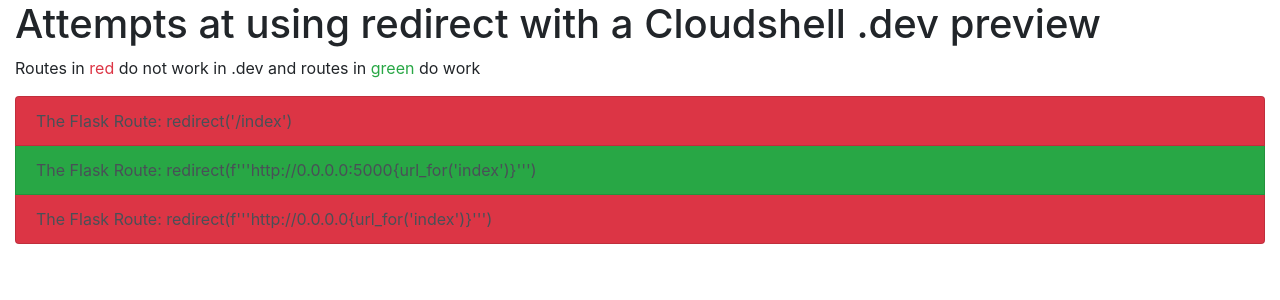
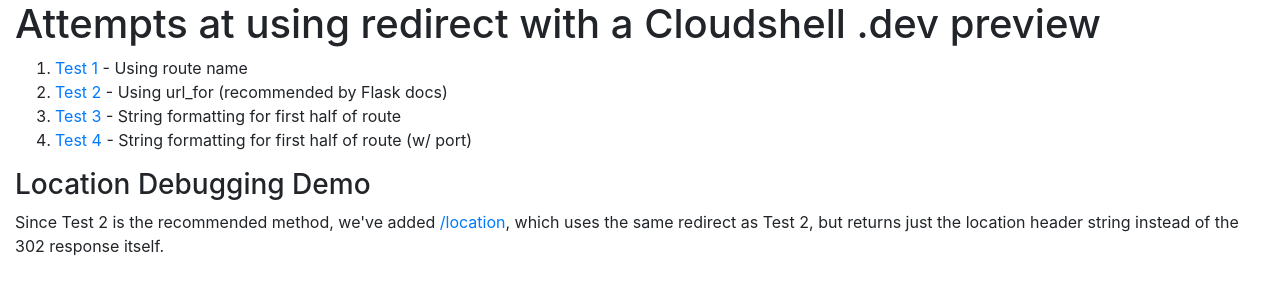
Before and after one commit to jolson615/flask-cloudshell-redirect, a Flask app: page / in a window 1280 px wide. Shown: the top 300 px of the page. Run offline with Flask 2, Linux system fonts and the light colour scheme; some libraries are stand-ins or nearby versions.

Commit message:
streamlines

```diff
--- a/app.py
+++ b/app.py
@@ -1,37 +1,62 @@
 from flask import Flask
 from flask import render_template, redirect, url_for
 
-
-# -- Initialization section --
+# -- Initialization --
 app = Flask(__name__)
 
-# -- Routes section --
+
+# -- Routes --
 @app.route('/')
 @app.route('/index')
 def index():
-    data = {}
-    redirects_list = [
-        {'function':'redirect_one',
-        'description':"redirect('/index')",
-        'color':'bg-danger'},
-        {'function':'redirect_two',
-        'description':"redirect(f'''http://0.0.0.0:5000{url_for('index')}''')",
-        'color':'bg-success'},
-        {'function':'redirect_three',
-        'description':"redirect(f'''http://0.0.0.0{url_for('index')}''')",
-        'color':'bg-danger'},
-    ]
-    data['redirects_list']=redirects_list
-    return render_template('index.html', data=data)
+    return render_template('index.html')
+
 
 @app.route('/redirect/one')
 def redirect_one():
-    return redirect('/index')
+    # Works in deployment (using Heroku)
+    # Works in CS .com
+    # Fails in CS .dev
+    return redirect('/success')
+
 
 @app.route('/redirect/two')
 def redirect_two():
-    return redirect(f"http://0.0.0.0:5000{url_for('index')}")
+    # Works in deployment
+    # Works in CS .com
+    # Fails in CS .dev
+    return redirect(url_for('success'))
+
 
 @app.route('/redirect/three')
 def redirect_three():
-    return redirect(f"http://0.0.0.0{url_for('index')}")
+    # Fails in deployment (obviously)
+    # Fails in CS .com
+    # Fails in CS .dev
+    return redirect(f"http://0.0.0.0{url_for('success')}")
+
+
+@app.route('/redirect/four')
+def redirect_four():
+    # Fails in deployment
+    # Works in CS .com
+    # Works in CS .dev
+    return redirect(f"http://0.0.0.0:5000{url_for('success')}")
+
+
+@app.route('/location')
+def location():
+    # Route to understand how the Location header is populated by Werkzeug
+    # Show 302 body:
+    success_redirect = redirect(url_for("success"))
+    print(success_redirect.response)
+    # Show 302 location header:
+    headers = success_redirect.headers
+    print(headers)
+    return f"Location Header: {headers['Location']}"
+
+
+@app.route('/success')
+def success():
+    # Note that the relative route of this <a> link works in all environments, including .dev
+    return "Redirect Successful! <a href='/index'>home</a>"
--- a/templates/index.html
+++ b/templates/index.html
@@ -3,14 +3,12 @@
 
 {% block content %}
 <h1>Attempts at using redirect with a Cloudshell .dev preview </h1>
-<p>Routes in <span class="text-danger">red</span> do not work in .dev and routes in <span class="text-success">green</span> do work</p>
-<div class="list-group">
-    {% for redirect_dict in data.redirects_list%}
-    <a href="{{url_for(redirect_dict['function'])}}" class="list-group-item list-group-item-action {{redirect_dict['color']}}">
-        The Flask Route: {{redirect_dict['description']|replace('.','&period;')|safe}}
-    </a>
-    {% endfor %}
-
-</div>
-
+<ol>
+    <li><a href="/redirect/one">Test 1</a> - Using route name</li>
+    <li><a href="/redirect/two">Test 2</a> - Using url_for (recommended by Flask docs)</li>
+    <li><a href="/redirect/three">Test 3</a> - String formatting for first half of route</li>
+    <li><a href="/redirect/four">Test 4</a> - String formatting for first half of route (w/ port)</li>
+</ol>
+<h3>Location Debugging Demo</h3>
+<p>Since Test 2 is the recommended method, we've added <a href="/location">/location</a>, which uses the same redirect as Test 2, but returns just the location header string instead of the 302 response itself.</p>
 {% endblock content%}
```
Also changed, not shown: README.md (added), 1 other file.
